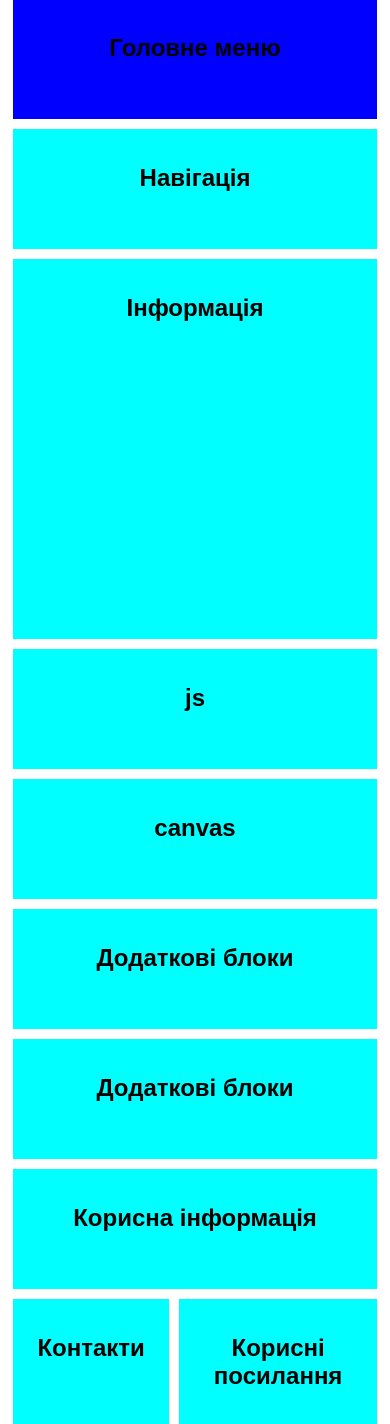
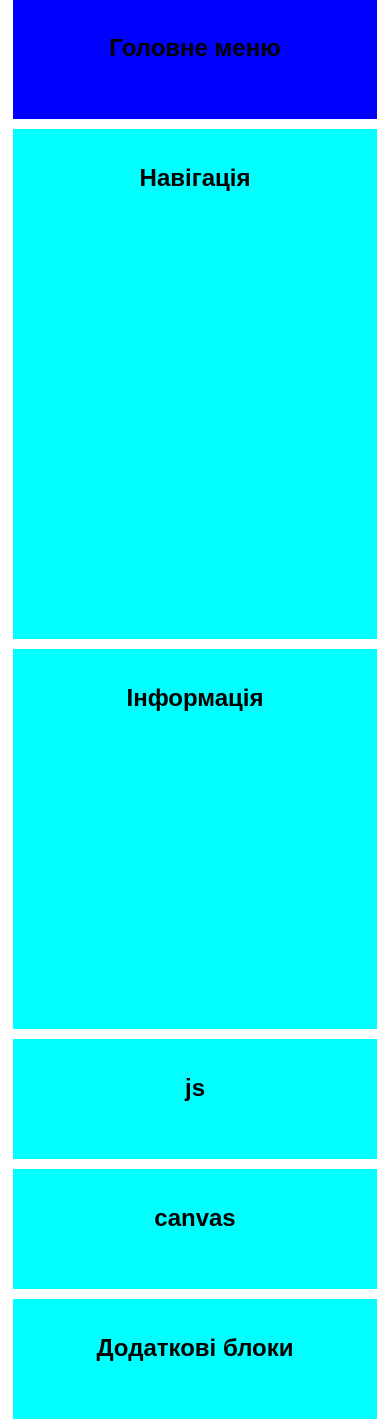
Before and after one commit to ZovytOleg/ZovytOleg.github.io, a PHP site: page /lab3.html in a window 390 px wide. Shown: the part 280-1704 px from the top of the page. Run offline with PHP 8.4, Linux system fonts and the light colour scheme.

Commit message:
Update stylemaket.css

```diff
--- a/stylemaket.css
+++ b/stylemaket.css
@@ -129,6 +129,9 @@
           "hd hd hd hd   hd hd   hd   hd   hd"
           "mn mn mn mn   mn mn   mn   mn   mn"
           "nv nv nv nv nv nv nv nv nv "
+	  "nv nv nv nv nv nv nv nv nv "
+	  "nv nv nv nv nv nv nv nv nv "
+	  "nv nv nv nv nv nv nv nv nv "
           "inf inf inf inf   inf  inf  inf inf inf"
           "inf inf inf inf   inf  inf  inf inf inf"
           "inf inf inf inf   inf  inf  inf inf inf"
@@ -151,6 +154,8 @@
           "hd hd hd hd   hd hd   hd   hd   hd"
           "mn mn mn mn   mn mn   mn   mn   mn"
           "nv nv nv nv nv nv nv nv nv "
+	  "nv nv nv nv nv nv nv nv nv "
+	  "nv nv nv nv nv nv nv nv nv "
           "inf inf inf inf   inf  inf  inf inf inf"
           "inf inf inf inf   inf  inf  inf inf inf"
           "inf inf inf inf   inf  inf  inf inf inf"
```
